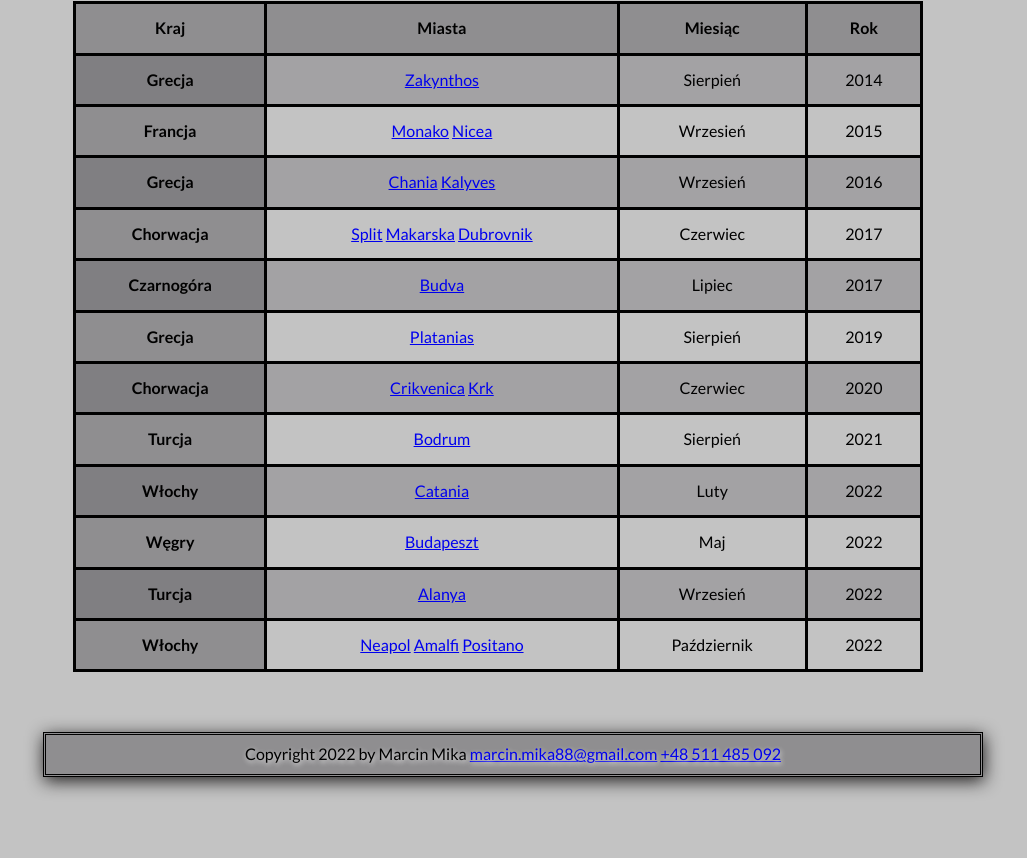
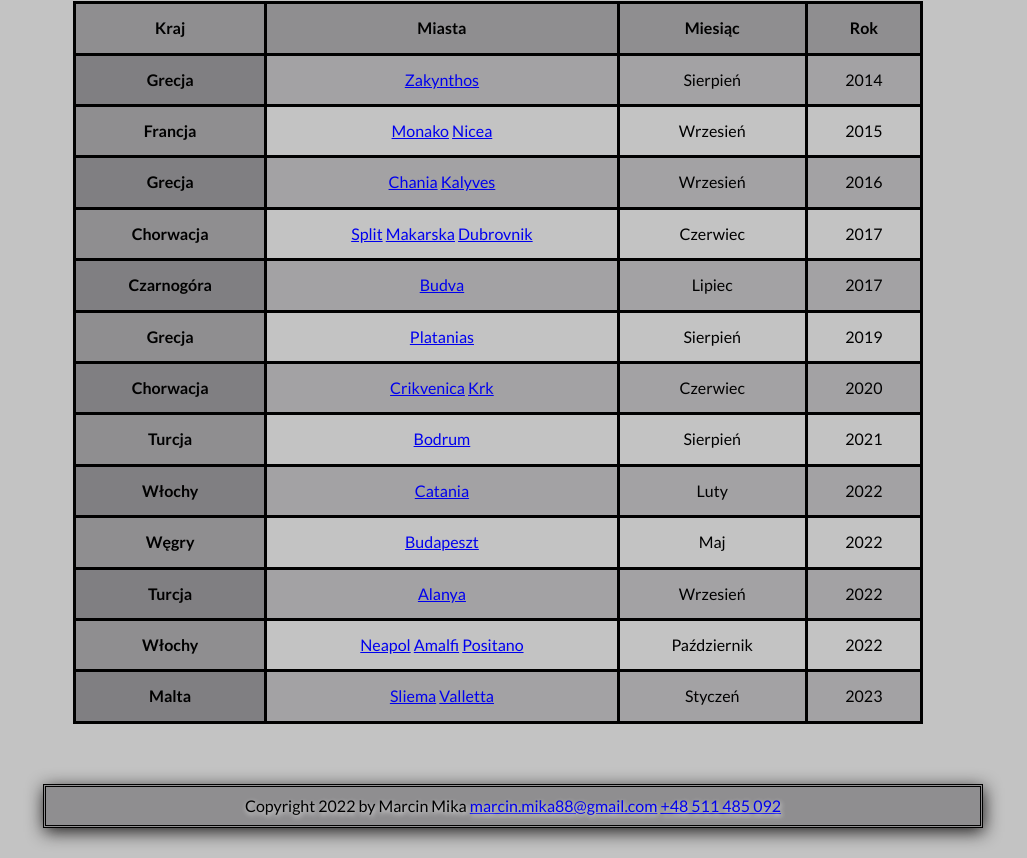
Before and after one commit to miczeq/homepage, a plain HTML site: page index.html in a window 1280 px wide. Shown: the part 2820-3678 px from the top of the page, without its empty margins (127-1154 px from the left). Before the commit the page ends 3627 px from the top, so only its background shows below. Drawn offline with nearby package versions, Linux system fonts and the light colour scheme.

Commit message:
added new table row

```diff
--- a/index.html
+++ b/index.html
@@ -350,6 +350,17 @@
             <td class="table__cell">Październik</td>
             <td class="table__cell">2022</td>
           </tr>
+          <tr class="table__row">
+            <th class="table__cell table__cell--header" scope="row">Malta</th>
+            <td class="table__cell">
+              <a rel="noreferrer noopener" target="_blank" href="https://pl.wikipedia.org/wiki/Sliema"
+                title="Więcej informacji o tym mieście">Sliema</a>
+              <a rel="noreferrer noopener" target="_blank" href="https://pl.wikipedia.org/wiki/Valletta"
+                title="Więcej informacji o tym mieście">Valletta</a>
+            </td>
+            <td class="table__cell">Styczeń</td>
+            <td class="table__cell">2023</td>
+          </tr>
         </table>
       </div>
     </section>
```
